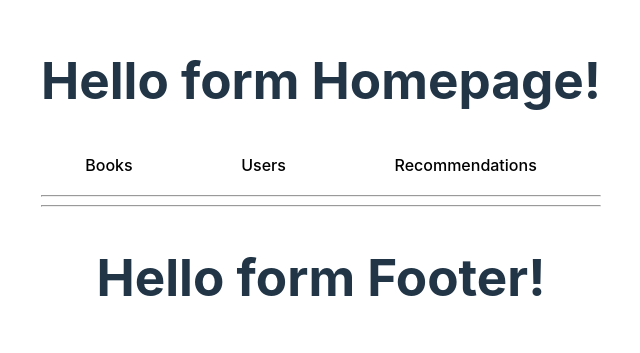
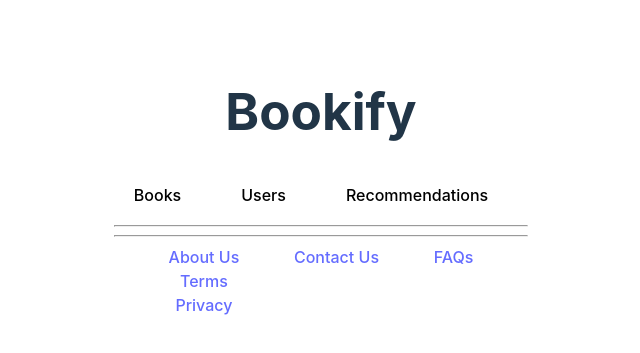
Before and after one commit to Ghishani/bookify_frontend, a React (Vite) app: page / in a window 1280 px wide. Shown: the part 217-570 px from the top of the page, without its empty margins (319-959 px from the left). Built offline with nearby package versions, Linux system fonts and the light colour scheme; no server answers.

Commit message:
add links to elements in FooterComponent and add elements to router in BookifyContainer, and style the footer css

```diff
--- a/src/App.css
+++ b/src/App.css
@@ -53,6 +53,16 @@
   color: white;
 }
 
+footer{
+  display: flex;
+  justify-content: space-evenly;
+}
+
+.footer__element{
+  display: flex;
+  flex-direction: column;
+}
+
 
 #root {
   max-width: 1280px;
--- a/src/components/Homepage/Footer/AboutUsComponent.jsx
+++ b/src/components/Homepage/Footer/AboutUsComponent.jsx
@@ -2,6 +2,7 @@ const AboutUsComponent = () => {
 
     return(
         <>
+            <h4>Hello from About us</h4>
         </>
     )
 }
--- a/src/components/Homepage/Footer/ContactUsComponent.jsx
+++ b/src/components/Homepage/Footer/ContactUsComponent.jsx
@@ -2,6 +2,7 @@ const ContactUsComponent = () => {
 
     return(
         <>
+            <h3>Hello from contact us</h3>
         </>
     )
 }
--- a/src/components/Homepage/Footer/FAQComponent.jsx
+++ b/src/components/Homepage/Footer/FAQComponent.jsx
@@ -2,6 +2,7 @@ const FAQComponent = () => {
 
     return(
         <>
+             <h4>Hello from FAQs</h4>
         </>
     )
 }
--- a/src/components/Homepage/Footer/FooterComponent.jsx
+++ b/src/components/Homepage/Footer/FooterComponent.jsx
@@ -1,8 +1,22 @@
+import{Link} from 'react-router-dom'
+
 const FooterComponent = () => {
 
     return(
         <>
-            <h1>Hello form Footer!</h1>
+            <footer>
+                <section className="footer__element">
+                    <Link to = "/footer/about-us">About Us</Link>
+                    <Link to = "/footer/terms">Terms</Link>
+                    <Link to = "/footer/privacy">Privacy</Link>
+                </section>
+                <section className="footer__element">
+                    <Link to = "/footer/contact-us">Contact Us</Link>
+                </section>
+                <section className="footer__element">
+                    <Link to = "/footer/faq">FAQs</Link>
+                </section>
+            </footer>
         </>
     )
 }
--- a/src/components/Homepage/Footer/PrivacyComponent.jsx
+++ b/src/components/Homepage/Footer/PrivacyComponent.jsx
@@ -2,6 +2,7 @@ const PrivacyComponent = () => {
 
     return(
         <>
+             <h4>Hello from privacy</h4>
         </>
     )
 }
--- a/src/components/Homepage/Footer/TermsComponent.jsx
+++ b/src/components/Homepage/Footer/TermsComponent.jsx
@@ -2,6 +2,7 @@ const TermsComponent = () => {
 
     return(
         <>
+             <h4>Hello from Terms</h4>
         </>
     )
 }
--- a/src/components/Homepage/HomePageComponent.jsx
+++ b/src/components/Homepage/HomePageComponent.jsx
@@ -7,7 +7,7 @@ const HomePageComponent = () => {
 
     return(
         <>
-        <h1>Hello form Homepage!</h1>
+        <h1>Bookify</h1>
             <section>
                 <NavigationBar />
                 <ContentComponent />
```
Also changed, not shown: src/BookifyContainer.jsx (+25 -0 lines).
